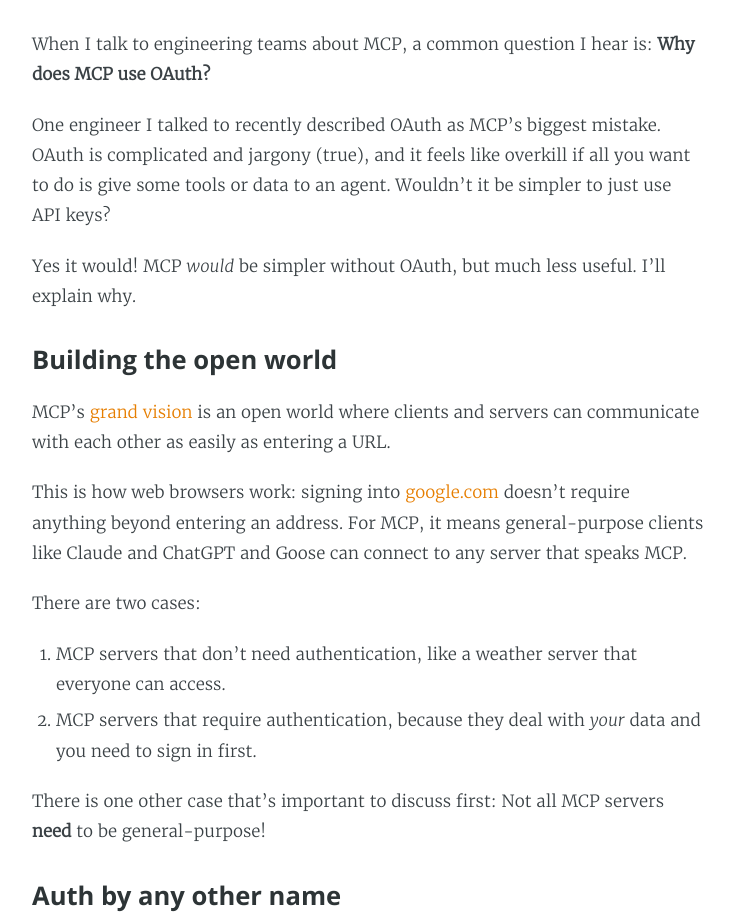
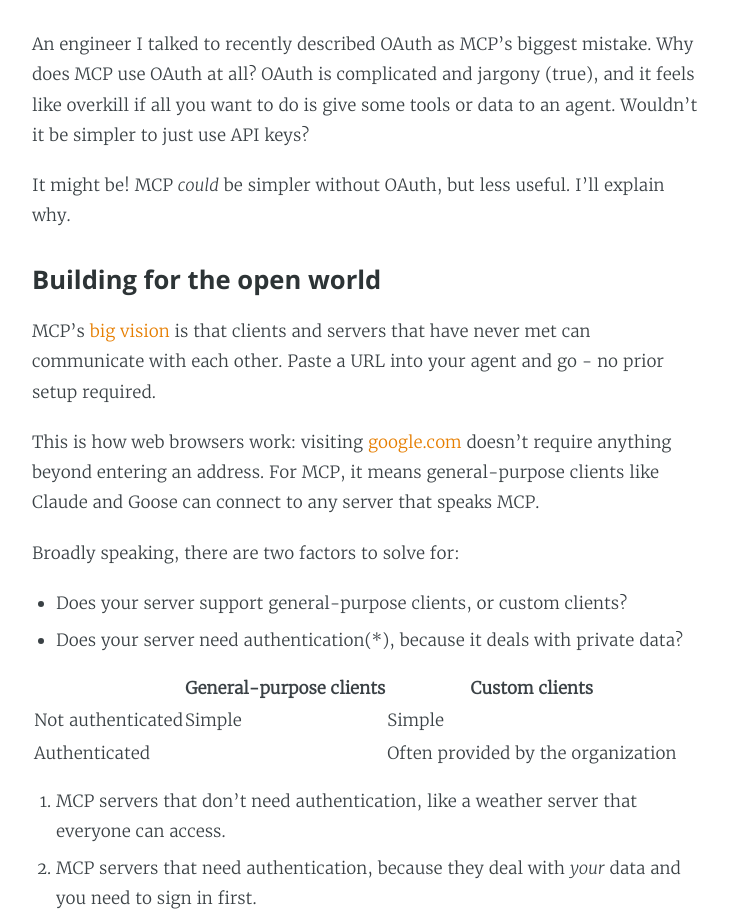
Before and after one commit to nbarbettini/recaffeinate.co, an Astro site: page /post/why-mcp-uses-oauth in a window 1280 px wide. Shown: the part 227-1143 px from the top of the page, without its empty margins (272-1006 px from the left). Built offline with nearby package versions, Linux system fonts and the light colour scheme; Astro itself is replaced by a stand-in of ours.

Commit message:
wip oauth

```diff
--- a/src/content/post/why-mcp-uses-oauth.md
+++ b/src/content/post/why-mcp-uses-oauth.md
@@ -5,28 +5,36 @@ date: 2026-08-29T08:55:00-07:00
 tags: ["mcp", "oauth", "security"]
 ---
 
-When I talk to engineering teams about MCP, a common question I hear is: **Why does MCP use OAuth?**
+An engineer I talked to recently described OAuth as MCP's biggest mistake. Why does MCP use OAuth at all? OAuth is complicated and jargony (true), and it feels like overkill if all you want to do is give some tools or data to an agent. Wouldn't it be simpler to just use API keys?
 
-One engineer I talked to recently described OAuth as MCP's biggest mistake. OAuth is complicated and jargony (true), and it feels like overkill if all you want to do is give some tools or data to an agent. Wouldn't it be simpler to just use API keys?
-
-Yes it would! MCP _would_ be simpler without OAuth, but much less useful. I'll explain why.
+It might be! MCP _could_ be simpler without OAuth, but less useful. I'll explain why.
 
 
-## Building the open world
+## Building for the open world
 
-MCP's [grand vision](/post/mcp-open-world-vision) is an open world where clients and servers can communicate with each other as easily as entering a URL.
+MCP's [big vision](/post/mcp-open-world-vision) is that clients and servers that have never met can communicate with each other. Paste a URL into your agent and go - no prior setup required.
 
-This is how web browsers work: signing into google.com doesn't require anything beyond entering an address. For MCP, it means general-purpose clients like Claude and ChatGPT and Goose can connect to any server that speaks MCP.
+This is how web browsers work: visiting google.com doesn't require anything beyond entering an address. For MCP, it means general-purpose clients like Claude and Goose can connect to any server that speaks MCP.
 
-There are two cases:
+Broadly speaking, there are two factors to solve for:
+- Does your server support general-purpose clients, or custom clients?
+- Does your server need authentication(*), because it deals with private data?
+
+| | General-purpose clients | Custom clients |
+|---|---|---|
+| Not authenticated | Simple | Simple |
+| Authenticated |  | Often provided by the organization |
+
+
 1. MCP servers that don't need authentication, like a weather server that everyone can access.
-2. MCP servers that require authentication, because they deal with _your_ data and you need to sign in first.
+2. MCP servers that need authentication, because they deal with _your_ data and you need to sign in first.
+
 
 There is one other case that's important to discuss first: Not all MCP servers **need** to be general-purpose!
 
 ## Auth by any other name
 
-If you do want the Claudes and Gooses of the world to connect to your server, _and_ your server doesn't just handle public data, then MCP needs a way for clients to authenticate(*) to servers. Clients can't have special code or requirements built into them for each server, because that won't scale. It also won't scale to ask users (especially non-technical users) to copy and paste an API key for your server into their agent.
+If you do want the Claudes and Gooses of the world to connect to your server, _and_ your server doesn't just handle public data, then MCP needs a way for clients to authenticate to servers. Clients can't have special code or requirements built into them for each server, because that won't scale. It also won't scale to ask users (especially non-technical users) to copy and paste an API key for your server into their agent.
 
 So, authentication must be **standardized** (clients and servers can agree on a way to do it) and **discoverable** (clients can ask a server what it requires before connecting). But couldn't API keys work in a standard, discoverable way?
 
```
